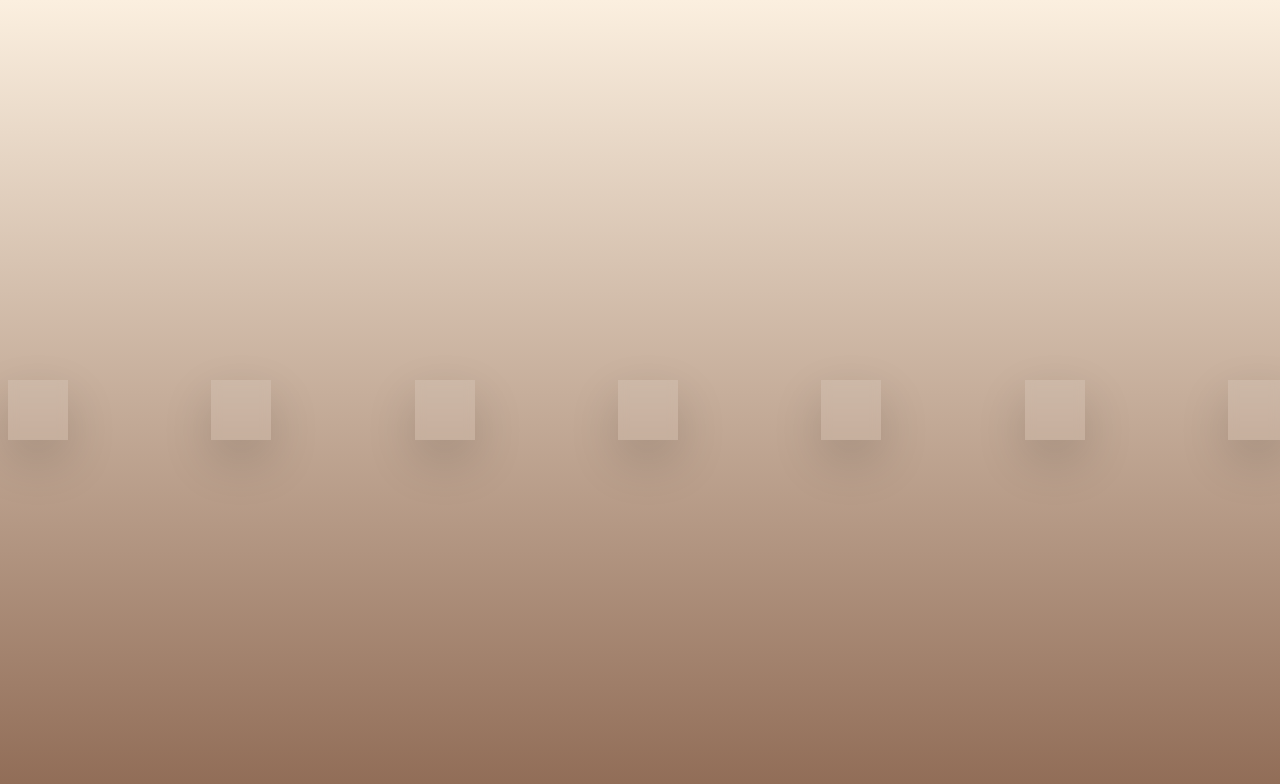
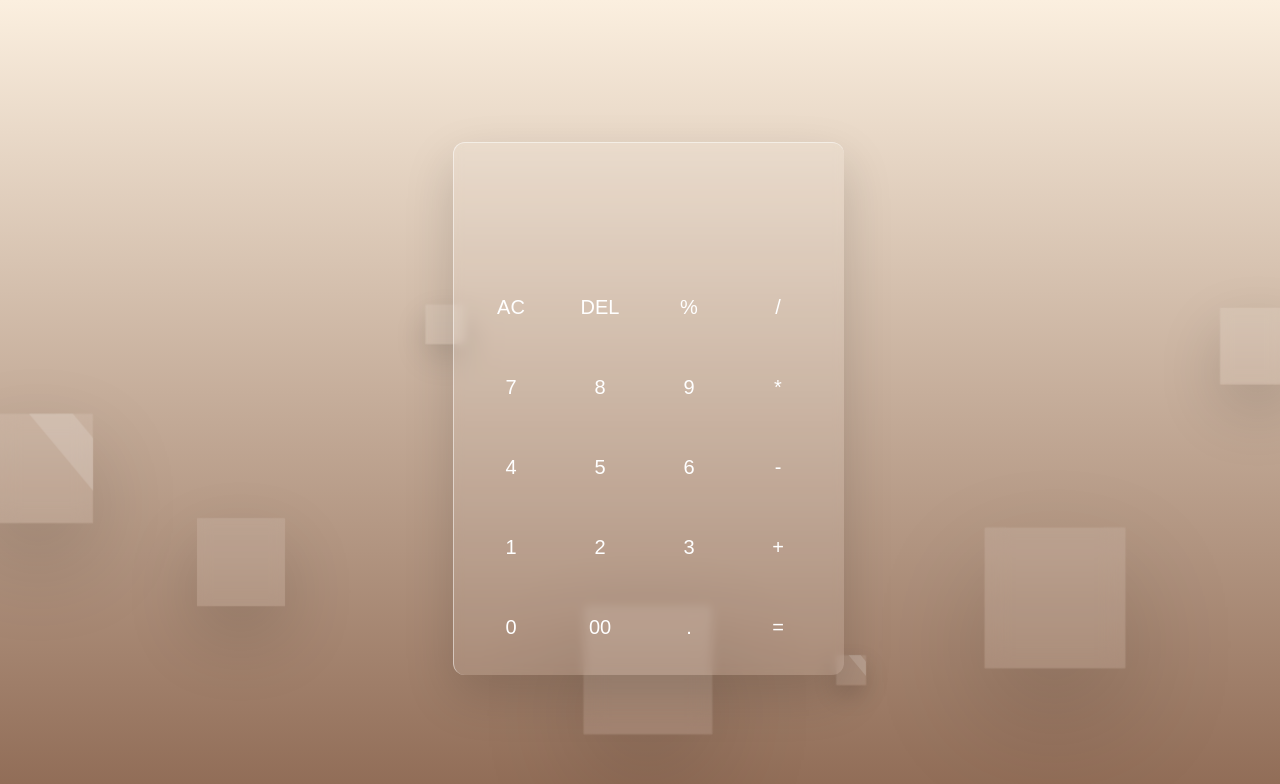
Before and after one commit to nuuradeen/Glassmorphism-Calulator, a website: page index.html in a window 1280 px wide. Drawn offline with Linux system fonts and the light colour scheme.

Commit message:
GC Version 1.2 17:42

```diff
--- a/index.html
+++ b/index.html
@@ -17,5 +17,40 @@
         <span class="six"></span>
         <span class="seven"></span>
     </div>
+    <div class="container">
+        <form action="#" name="forms">
+            <input type="text" name="answer">
+            <div class="buttons">
+                <input type="button" value="AC">
+                <input type="button" value="DEL">
+                <input type="button" value="%">
+                <input type="button" value="/">
+            </div>
+            <div class="buttons">
+                <input type="button" value="7">
+                <input type="button" value="8">
+                <input type="button" value="9">
+                <input type="button" value="*">
+            </div>
+            <div class="buttons">
+                <input type="button" value="4">
+                <input type="button" value="5">
+                <input type="button" value="6">
+                <input type="button" value="-">
+            </div>
+            <div class="buttons">
+                <input type="button" value="1">
+                <input type="button" value="2">
+                <input type="button" value="3">
+                <input type="button" value="+">
+            </div>
+            <div class="buttons">
+                <input type="button" value="0">
+                <input type="button" value="00">
+                <input type="button" value=".">
+                <input type="button" value="=">
+            </div>
+        </form>
+    </div>
 </body>
 </html>
--- a/style.css
+++ b/style.css
@@ -11,11 +11,15 @@
 body {
   height: 100vh;
   width: 100%;
+  overflow: hidden;
+  display: flex;
+  justify-content: center;
+  align-items: center;
   background: linear-gradient(#fbefdf,#8d6852);
 }
 .bubbles{
     position: absolute;
-    bottom: 0;
+    bottom: 100px;
     display: flex;
     width: 100%;
     justify-content: space-between;
@@ -28,9 +32,132 @@ body {
     box-shadow: 0 20px 50px rgba(0,0,0,0.15);
     backdrop-filter:blur(5px);
     animation: move 10s linear infinite;
+    position: relative;
+    overflow: hidden;
 }
 @keyframes move{
     100%{
         transform: translateY(-90vh);
     }
 }
+
+.bubbles span.one{
+    animation-delay:2.2s ;
+    transform: scale(2.15);
+}
+
+.bubbles span.two{
+    animation-delay:3.5s ;
+    transform: scale(1.55);
+}
+.bubbles span.three{
+    animation-delay:0.2s ;
+    transform: scale(0.35);
+}
+
+.bubbles span.four{
+    animation-delay:6s ;
+    transform: scale(2.15);
+}
+.bubbles span.five{
+    animation-delay:7s ;
+    transform: scale(0.5);
+}
+
+.bubbles span.six{
+    animation-delay:4s ;
+    transform: scale(2.5);
+}
+
+.bubbles span.seven{
+    animation-delay: 0.5s;
+    transform: scale(1.5);
+}
+
+.bubbles span::before{
+    content: '';
+    position:absolute;
+    left: 0;
+    top: 0;
+    height: 60px;
+    width: 40%;
+    transform: skew(45deg) translateX(150px);
+    background:rgba(255,255,255,0.15);
+    animation: mirror 3s linear infinite;
+
+}
+
+@keyframes mirror{
+    100%{
+    transform:translateX(-450px);
+    }
+}
+
+.bubbles span.one:before{
+    animation-delay: 1.5s;
+}
+
+.bubbles span.two:before{
+    animation-delay: 3.5s;
+}
+
+.bubbles span.three:before{
+    animation-delay: 2.5s;
+}
+
+.bubbles span.four:before{
+    animation-delay: 7.5s;
+}
+
+.bubbles span.five:before{
+    animation-delay: 4.5s;
+}
+
+.bubbles span.six:before{
+    animation-delay: 0.5s;
+}
+
+.bubbles span.seven:before{
+    animation-delay: 6s;
+}
+
+.container{
+    width: 360px;
+    padding: 15px;
+    border-radius: 12px;
+    backdrop-filter:blur(5px);
+    background: rgba(255,255,255,0.1);
+    box-shadow: 0 20px 50px rgba(0,0,0,0.15);
+    border-top: 1px solid rgba(255,255,255,0.5);
+    border-left: 1px solid rgba(255,255,255,0.5);
+}
+.container input[type='text']{
+    width: 100%;
+    height: 100px;
+    margin: 0 3px;
+    outline: none;
+    border: none;
+    color:#fff;
+    font-size: 20px;
+    text-align: right;
+    padding-right:10px ;
+    background: transparent;
+}
+
+.container input[type="button"]{
+    height: 65px;
+    color:#fff;
+    width:calc(100% /4 - 5px);
+    background: transparent;
+    border-radius: 12px;
+    margin-top: 15px;
+    outline: none;
+    border: none;
+    font-size: 20px;
+    cursor: pointer;
+    transition: all 0.3s ease;
+}
+.container input[type='button']:hover{
+   background: rgba(255,255,255,0.1);
+
+}
```
